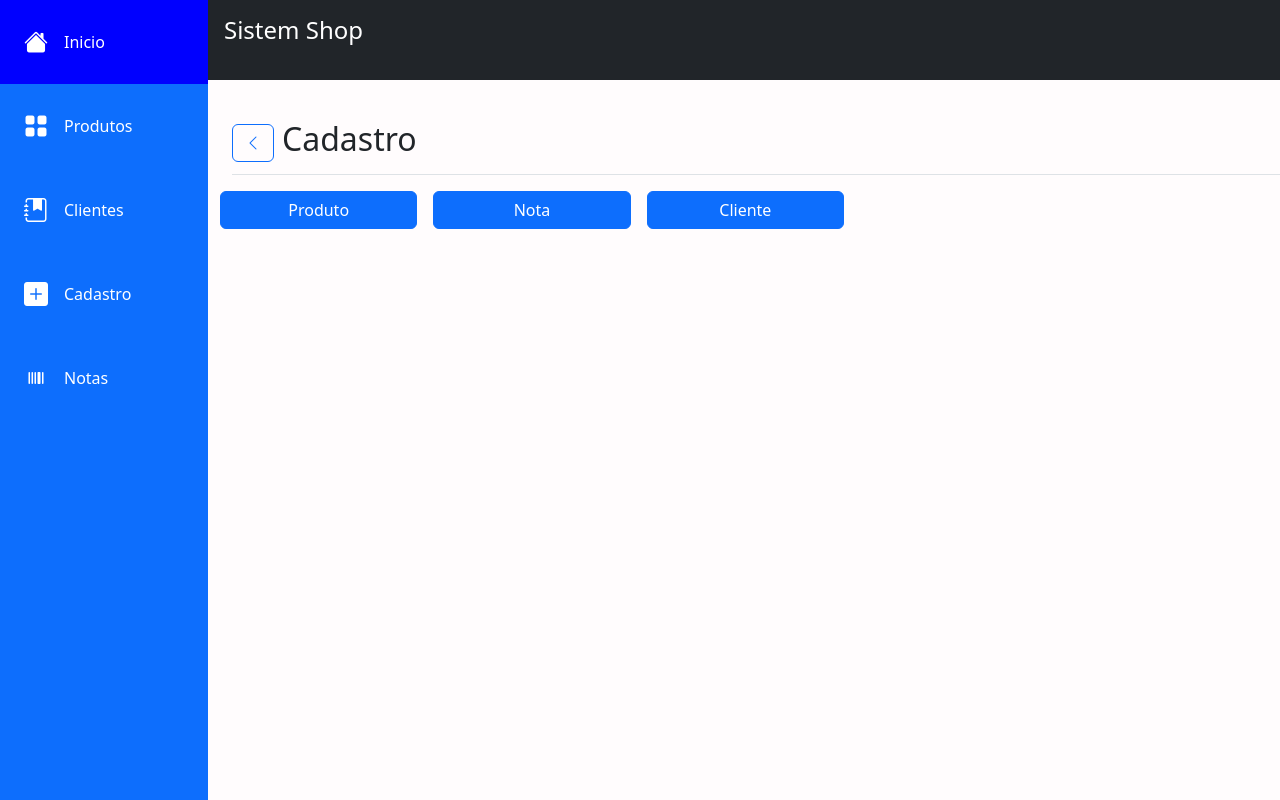
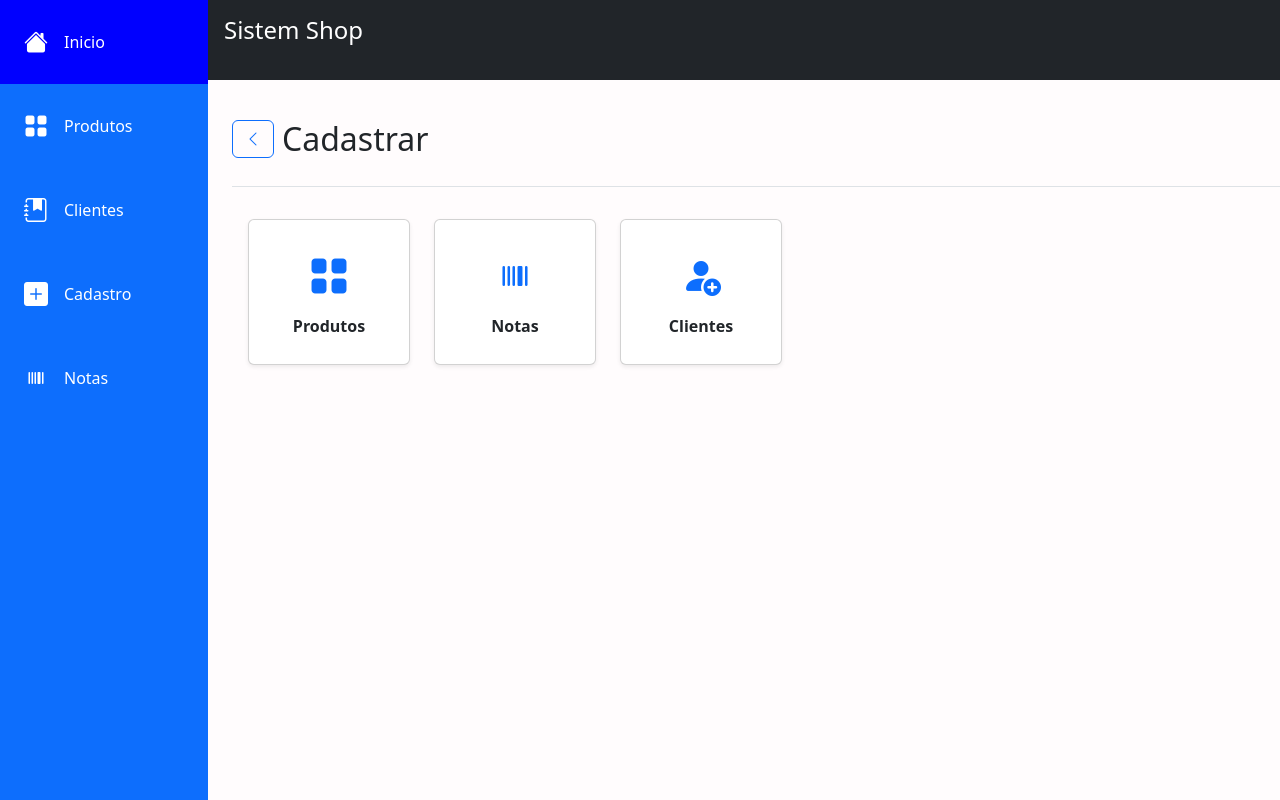
Before and after one commit to FPKZ/Sistem_Shop, a React (Vite) app: page /cadastro in a window 1280 px wide. Built offline with nearby package versions, Linux system fonts and the light colour scheme.

Commit message:
iniciando pagina de cadastro

```diff
--- /dev/null
+++ b/public/css/cadastro/cadastro.css
@@ -0,0 +1,4 @@
+.btg{
+    --bs-breadcrumb-divider: url('/public/chevron-right.svg');
+
+}
--- /dev/null
+++ b/src/components/app/api.js
@@ -0,0 +1,37 @@
+
+export default class API{
+
+    static async getProduto(){
+        try{
+            const produtos = await (
+                await fetch(`https://sistemshop-production.up.railway.app/produtos`, { method: "GET" })
+            ).json();
+            console.log(produtos);
+            return produtos;
+        } catch (error) {
+            console.error("Erro ao buscar produtos", error)
+        }
+    }
+
+    static async putProduto(data){
+        try{
+            await fetch(`https://sistemshop-production.up.railway.app/produto`, {
+                method: "POST",
+                headers: {
+                "Content-Type": "application/json",
+                },
+                body: JSON.stringify(data)
+            })
+        } catch (error){
+            console.error("Erro ao cadastrar produto", error)
+        }
+    }
+
+    static async deleteProduto(id){
+        try{
+            await fetch(`https://sistemshop-production.up.railway.app/produto/${id}`, { method: "DELETE" });
+        } catch (error){
+            console.error("Erro ao deletar produto", error)
+        }
+    }
+}
--- a/src/pages/cadastro/Cadastro.jsx
+++ b/src/pages/cadastro/Cadastro.jsx
@@ -1,5 +1,6 @@
 import { useState } from "react";
 import { useNavigate } from "react-router-dom";
+import Produtos from "./produtos/Produtos";
 
 
 function Cadastro() {
@@ -8,31 +9,34 @@ function Cadastro() {
 
   return (
     <>
-      <div className="d-flex justify-content-start flex-warp flex-md-noqarp align-items-center pt-3 pb-2 mb-3 gap-2 border-bottom">
+      <div className="d-flex justify-content-start flex-wrap flex-md-nowarp align-items-start pt-3 pb-1 mb-3 gap-2 border-bottom">
         <button className="btn btn-outline-primary" onClick={() => /*navigate(-1)*/ setTela("")}>
           <i className="bi bi-chevron-left"></i>
         </button>
-        <h1 className="h2">Cadastro</h1>
-        {tela && (
-          <>
-            <h1 className="h2">/</h1>
-            <h1 className="h3">{tela}</h1>
-          </>
-        )}
+        <nav className="d-flex justify-content-center align-items-center" style={{'--bs-breadcrumb-divider': `url('/public/chevron-right.svg')`}} aria-label="breadcrumb">
+          <ol class="breadcrumb">
+            <li class="breadcrumb-item"><h1 className="h2">Cadastrar</h1></li>
+            {tela && (
+              <h1 className="h2 breadcrumb-item">{tela}</h1>
+            )}
+
+          </ol>
+        </nav>
+
       </div>
-      <div className="row row-cols-6 gap-3">
+      <div className="row row-cols-6 g-4 p-3">
         {
           !tela && (
             <>
-              <button className="btn btn-primary" onClick={() => setTela("Produtos")}>Produto</button>
-              <button className="btn btn-primary" onClick={() => setTela("Notas")}>Nota</button>
-              <button className="btn btn-primary" onClick={() => setTela("Clientes")}>Cliente</button>
+              <Card icon="grid-fill" setTela={() => {setTela("Produtos")}}>Produtos</Card>
+              <Card icon="upc" setTela={() => {setTela("Notas")}}>Notas</Card>
+              <Card icon="bi bi-person-fill-add" setTela={() => {setTela("Clientes")}}>Clientes</Card>
             </>
           )
         }
         {
           tela === "Produtos" && (
-            <input type="text" name="" id="" />
+            <Produtos />
           )
         }
       </div>
@@ -40,3 +44,16 @@ function Cadastro() {
   );
 }
 export default Cadastro;
+
+function Card(props) {
+  return (
+      <div className="col-auto">
+        <div className="card text-center h-100 shadow-sm" onClick={() => props.setTela()} style={{cursor: 'pointer'}}>
+          <div className="card-dimensions card-body px-5 d-flex flex-column justify-content-center align-items-center">
+            <i className={`bi bi-${props.icon} mt-0 fs-1 text-primary`}></i>
+            <p className="card-text mt-2 mb-0 fw-bold">{props.children}</p>
+          </div>
+        </div>
+      </div>
+  );
+}
--- /dev/null
+++ b/src/pages/cadastro/produtos/Produtos.jsx
@@ -0,0 +1,32 @@
+export default function Produtos(){
+    function handleSubimit(e){
+        e.preventDefault()
+        const formData = new FormData(e.target)
+        const data = Object.fromEntries(formData.entries())
+        console.log(data)
+    }
+    return (
+        <div className="">
+            <form onSubmit={handleSubimit}>
+            <div>
+                <input name="nome" type="text" placeholder="nome" required/>
+                <input name="img" type="image" id="" />
+                <input name="cor" type="text" placeholder="Cor" />
+                <input name="tamanho" type="text" placeholder="Tamanho" />
+                <h3>categoria</h3>
+            </div>
+            <div>
+                <h3>nota</h3>
+                <input name="valor_compra" type="text" placeholder="valor de compra" required/>
+                <input name="valor_venda" type="text" placeholder="valor de venda" required/>
+                <input name="lucro" type="number" placeholder="lucro" required/>
+                <input name="entrada_estoque" type="text" placeholder="quantidade de entrada" required/>
+            </div>
+            <div>
+                <input name="descricao" type="text" id="" placeholder="Descrição"/>
+            </div>
+            <button type="submit">Salvar</button>
+            </form>
+        </div>
+    )
+}
--- a/src/pages/produtos/Produtos.jsx
+++ b/src/pages/produtos/Produtos.jsx
@@ -1,53 +1,33 @@
 import { useState, useEffect } from "react";
 import Produto from "./components/Produto";
 import CadastroModal from "../components/modal/CadastroIntenModal";
+import API from "../../components/app/api.js"
 
-async function api() {
-  // await fetch(`http://localhost:3333/videos`, {
-  //     method: "POST",
-  //     headers: {
-  //         "Content-Type": "application/json",
-  //     },
-  //     body: JSON.stringify({
-  //         titulo: "video01",
-  //         descricao: "adfasdasd",
-  //         duracao: 120
-  //     })
-  // })
-
-  const produtos = await (
-    await fetch(`https://sistemshop-production.up.railway.app/produtos`, { method: "GET" })
-  ).json();
-  console.log(produtos);
-  return produtos;
-}
 
 function Produtos() {
   const [produtos, setProdutos] = useState([]);
   const [modal, setModal] = useState(false)
 
-  const getProdutos = async () => {
-    const p = await api();
+  const getProduto = async () => {
+    const p = await API.getProduto()
+    console.log(p)
     setProdutos(p);
   }
+
+  useEffect(() => {
+    getProduto()
+  }, [])
+
   const cadastroProduto = async (data) => {
-    await fetch(`https://sistemshop-production.up.railway.app/produto`, {
-      method: "POST",
-      headers: {
-        "Content-Type": "application/json",
-      },
-      body: JSON.stringify(data)
-    })
+    await API.putProduto(data)
+    await getProduto()
   }
 
   const deleteProduto = async (id) => {
-    await fetch(`https://sistemshop-production.up.railway.app/produto/${id}`, { method: "DELETE" });
-    await getProdutos();
+    await API.deleteProduto(id)
+    await getProduto()
   }
 
-  useEffect(() => {
-    getProdutos();
-  }, []);
 
   return (
     <>
```
Also changed, not shown: public/chevron-right.svg (added).
